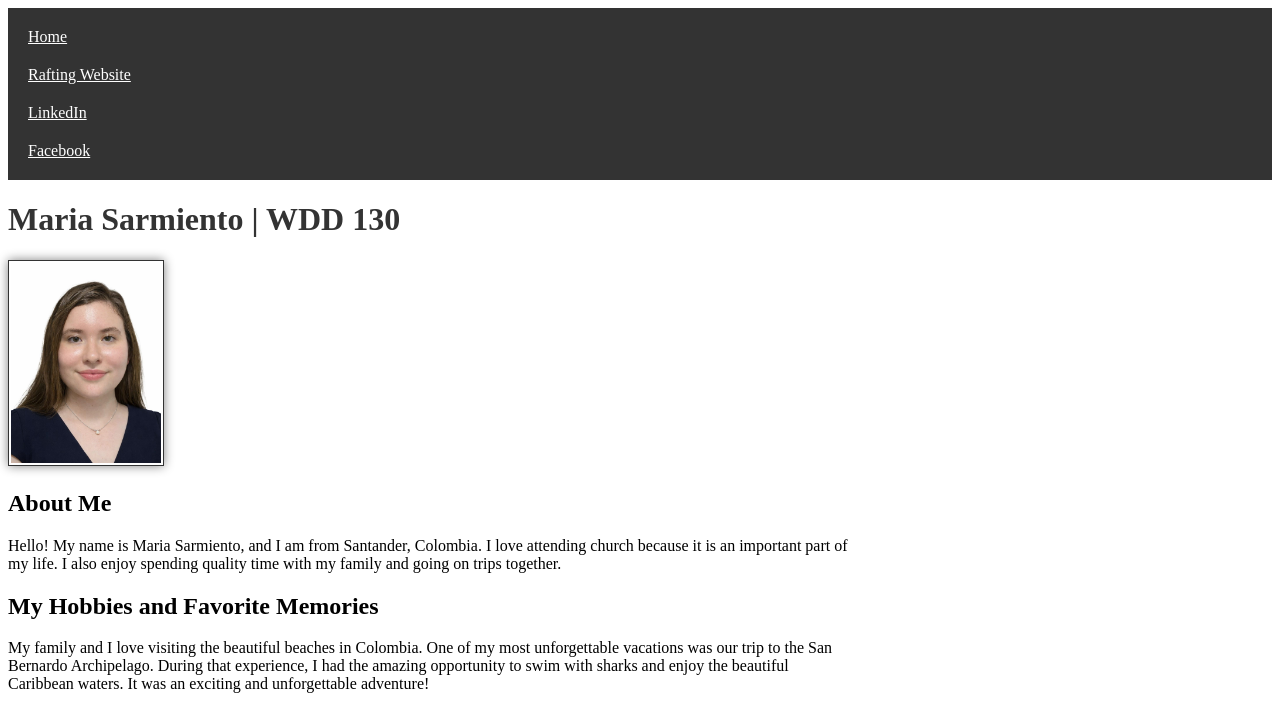
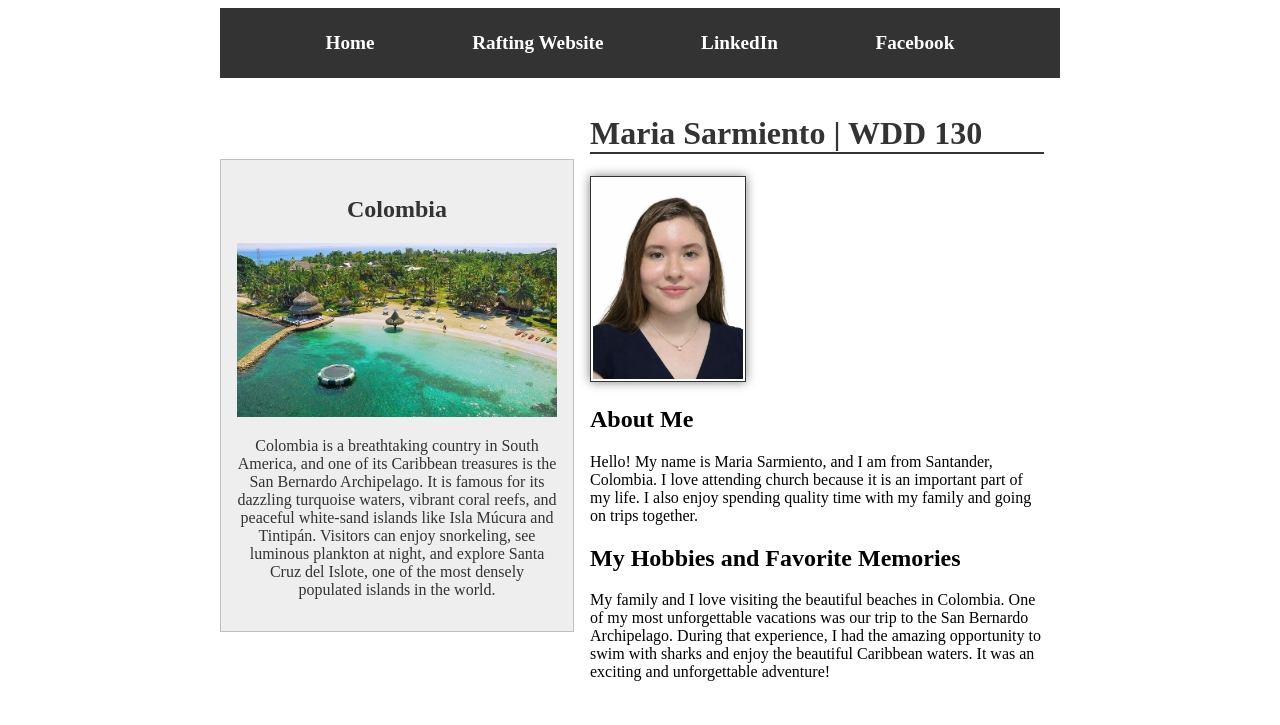
Before and after one commit to male-sarmiento/wdd130, a plain HTML site: page index.html in a window 1280 px wide. Shown: the top 725 px of the page. Drawn offline with Linux system fonts and the light colour scheme.

Commit message:
Add files via upload

```diff
--- a/styles/styles.css
+++ b/styles/styles.css
@@ -1,20 +1,44 @@
+header,
+.grid,
+footer {
+    max-width: 840px;
+    margin: 0 auto;
+}
+
 nav {
     background-color: #333;
-    padding: 10px;
+    padding: 1rem;
+    display: flex;
+    justify-content: space-evenly;
+    align-items: center;
 }
 
 nav a {
-    color: white;
-    padding: 10px;
     display: block;
+    padding: 0.5rem;
+    text-decoration: none;
+    font-size: 1.2rem;
+    font-weight: 700;
+    color: #fff;
+}
+
+nav a:hover {
+    text-decoration: underline;
 }
 
 h1 {
     color: #333;
+    border-bottom: 2px solid #333;
+}
+
+.grid {
+    display: grid;
+    align-items: center;
 }
 
 main {
-    max-width: 840px;
+    grid-column: 2/3;
+    margin: 1rem;
 }
 
 main img {
@@ -26,8 +50,10 @@ main img {
 }
 
 aside {
-    width: 200px;
-    margin: 2rem;
+    width: 20rem;
+    position: relative;
+    grid-column: 1/2;
+    grid-row: 1/2;
     border: 1px solid rgba(0 0 0 / 0.2);
     padding: 1rem;
     background-color: #eee;
@@ -36,7 +62,7 @@ aside {
 }
 
 aside img {
-    width: 200px;
+    width: 100%;
     height: auto;
 }
 
```
